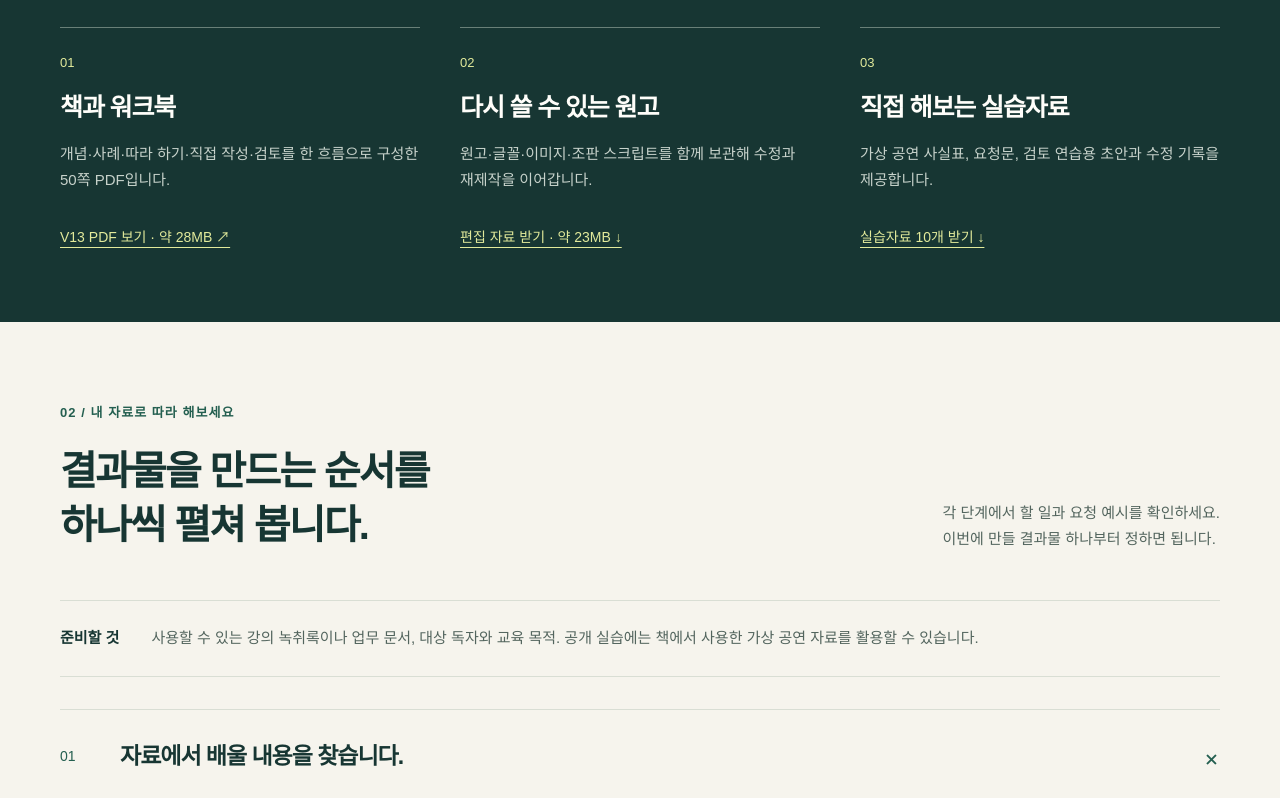
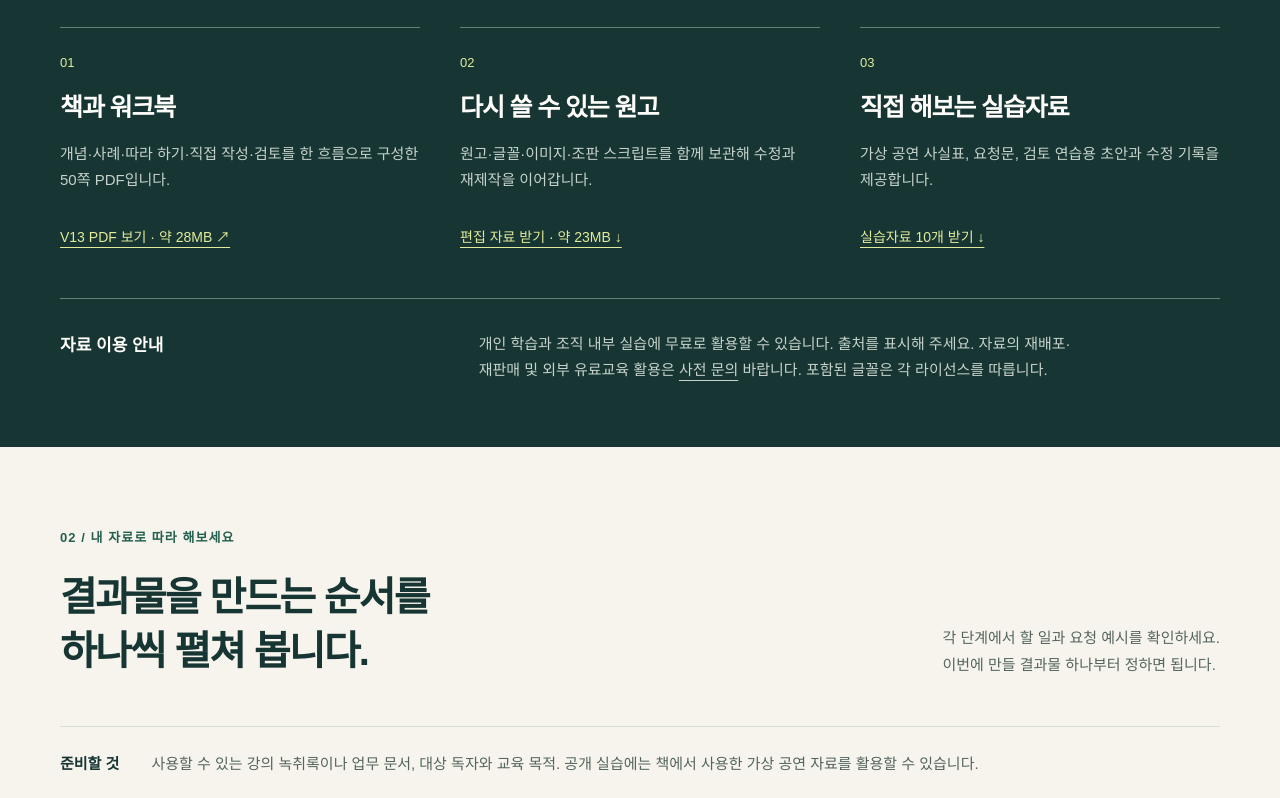
Before and after one commit to vibeworkme/experience-to-assets, a plain HTML site: page index.html in a window 1280 px wide. Shown: the part 1130-1928 px from the top of the page. Drawn offline with Linux system fonts and the light colour scheme; a web font is replaced by a local one.

Commit message:
Add usage notice below downloadable materials

```diff
--- a/index.html
+++ b/index.html
@@ -24,7 +24,7 @@
   <main id="main">
     <section class="hero section-width" aria-labelledby="hero-title"><div class="hero-copy"><p class="eyebrow">내 자료로 시작하는 콘텐츠 제작</p><h1 id="hero-title">여러분의 경험도<br>책과 워크북이<br><span>될 수 있습니다.</span></h1><p class="hero-lede">강의 녹취록이 교육 자료로 발전한 실제 과정과 사용한 도구, 수정 기록을 공개합니다. 직접 따라 해보고, 조직의 자료로 함께 실습하고 싶다면 워크숍을 요청하세요.</p><div class="hero-actions"><a class="button primary" href="#follow">제작 과정 따라보기 <span aria-hidden="true">↗</span></a><a class="button secondary" href="#workshop">워크숍 문의</a></div><p class="hero-note">지금 공개하는 사례는 ‘강의 녹취록 → 교육 자산’입니다.<br>제품·기업 소개서는 향후 적용 예시로 별도 소개합니다.</p></div><figure class="hero-visual"><div class="visual-heading"><span class="status actual">실제 제작 사례</span><span>풍류 AI실무 -01</span></div><img class="scene" src="assets/planning.webp" width="1000" height="667" alt="공연 사진과 문서를 검토하는 자료 준비 장면을 그린 AI 생성 일러스트." fetchpriority="high"><div class="proof-paper"><img src="assets/book-page.webp" width="620" height="502" alt="공연 일러스트와 학습 항목을 배치한 실제 V13 책의 장 도입 지면."><div><span class="eyebrow">녹취록에서 출발해</span><strong>책 · 워크북<br>일러스트 · 예제</strong><p>강의 녹취록 6개<br>V13 50쪽</p></div></div><figcaption>책에 사용한 가상 자료 준비 장면과 실제 편집 지면입니다.</figcaption></figure></section>
 
-    <section id="results" class="process-band results-band" aria-labelledby="results-title"><div class="section-width"><div class="section-heading"><div><p class="eyebrow">01 / 먼저 결과를 확인하세요</p><h2 id="results-title">이 과정으로,<br>여기까지 만들었습니다.</h2></div><p>같은 강의 자료에서 설명을 읽는 책,<br>직접 써보는 워크북, 시각 예제로 발전시켰습니다.</p></div><div class="result-grid"><article><span class="result-number">01</span><h3>책과 워크북</h3><p>개념·사례·따라 하기·직접 작성·검토를 한 흐름으로 구성한 50쪽 PDF입니다.</p><a href="downloads/pungryu-ai-workbook-v13.pdf" target="_blank" rel="noopener">V13 PDF 보기 · 약 28MB ↗</a></article><article><span class="result-number">02</span><h3>다시 쓸 수 있는 원고</h3><p>원고·글꼴·이미지·조판 스크립트를 함께 보관해 수정과 재제작을 이어갑니다.</p><a href="downloads/editable-manuscript-v13.zip" download>편집 자료 받기 · 약 23MB ↓</a></article><article><span class="result-number">03</span><h3>직접 해보는 실습자료</h3><p>가상 공연 사실표, 요청문, 검토 연습용 초안과 수정 기록을 제공합니다.</p><a href="downloads/practice-materials-v13.zip" download>실습자료 10개 받기 ↓</a></article></div></div></section>
+    <section id="results" class="process-band results-band" aria-labelledby="results-title"><div class="section-width"><div class="section-heading"><div><p class="eyebrow">01 / 먼저 결과를 확인하세요</p><h2 id="results-title">이 과정으로,<br>여기까지 만들었습니다.</h2></div><p>같은 강의 자료에서 설명을 읽는 책,<br>직접 써보는 워크북, 시각 예제로 발전시켰습니다.</p></div><div class="result-grid"><article><span class="result-number">01</span><h3>책과 워크북</h3><p>개념·사례·따라 하기·직접 작성·검토를 한 흐름으로 구성한 50쪽 PDF입니다.</p><a href="downloads/pungryu-ai-workbook-v13.pdf" target="_blank" rel="noopener">V13 PDF 보기 · 약 28MB ↗</a></article><article><span class="result-number">02</span><h3>다시 쓸 수 있는 원고</h3><p>원고·글꼴·이미지·조판 스크립트를 함께 보관해 수정과 재제작을 이어갑니다.</p><a href="downloads/editable-manuscript-v13.zip" download>편집 자료 받기 · 약 23MB ↓</a></article><article><span class="result-number">03</span><h3>직접 해보는 실습자료</h3><p>가상 공연 사실표, 요청문, 검토 연습용 초안과 수정 기록을 제공합니다.</p><a href="downloads/practice-materials-v13.zip" download>실습자료 10개 받기 ↓</a></article></div><aside id="download-usage" class="source-rule" aria-labelledby="download-usage-title"><strong id="download-usage-title">자료 이용 안내</strong><p>개인 학습과 조직 내부 실습에 무료로 활용할 수 있습니다. 출처를 표시해 주세요. 자료의 재배포·재판매 및 외부 유료교육 활용은 <a href="#workshop">사전 문의</a> 바랍니다. 포함된 글꼴은 각 라이선스를 따릅니다.</p></aside></div></section>
 
     <section id="follow" class="section-width follow-section" aria-labelledby="follow-title"><div class="section-heading"><div><p class="eyebrow">02 / 내 자료로 따라 해보세요</p><h2 id="follow-title">결과물을 만드는 순서를<br>하나씩 펼쳐 봅니다.</h2></div><p>각 단계에서 할 일과 요청 예시를 확인하세요.<br>이번에 만들 결과물 하나부터 정하면 됩니다.</p></div><div class="follow-intro"><strong>준비할 것</strong><p>사용할 수 있는 강의 녹취록이나 업무 문서, 대상 독자와 교육 목적. 공개 실습에는 책에서 사용한 가상 공연 자료를 활용할 수 있습니다.</p></div><div class="follow-steps">
       <details open><summary><span>01</span><h3>자료에서 배울 내용을 찾습니다.</h3><span class="expand-icon" aria-hidden="true">+</span></summary><div class="step-body"><p>원래 설명의 의미를 살피며 개념·사례·질문·실습을 나눕니다. 설명이 빠진 부분과 추가로 확인할 정보도 표시합니다.</p><blockquote>“이 녹취록에서 핵심 개념, 사례, 질문, 실습으로 발전시킬 부분을 구분해 줘. 각 항목의 근거가 되는 원문 위치도 함께 정리해 줘.”</blockquote><p class="step-result"><strong>확인할 결과</strong> 원문과 연결된 내용 목록</p></div></details>
```
